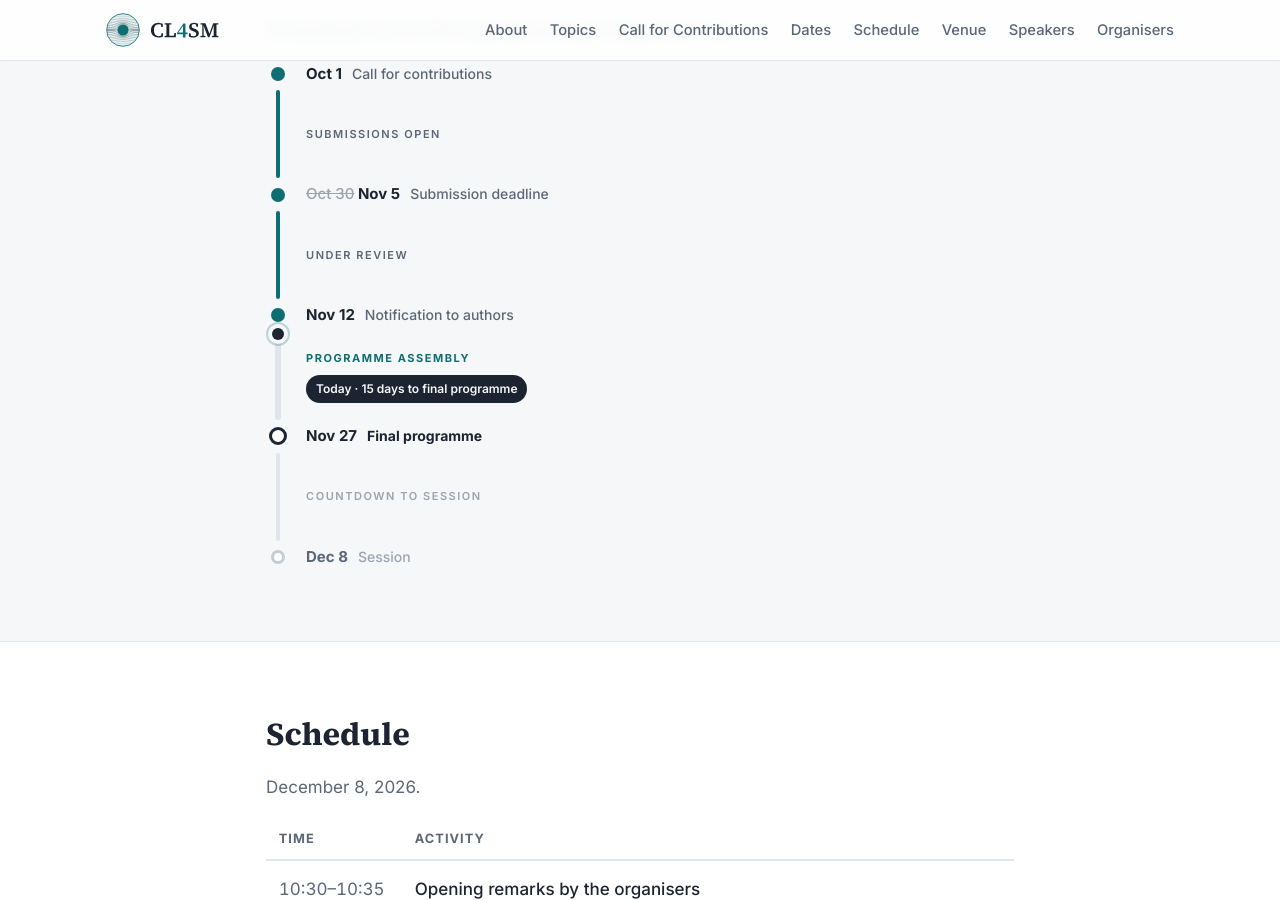
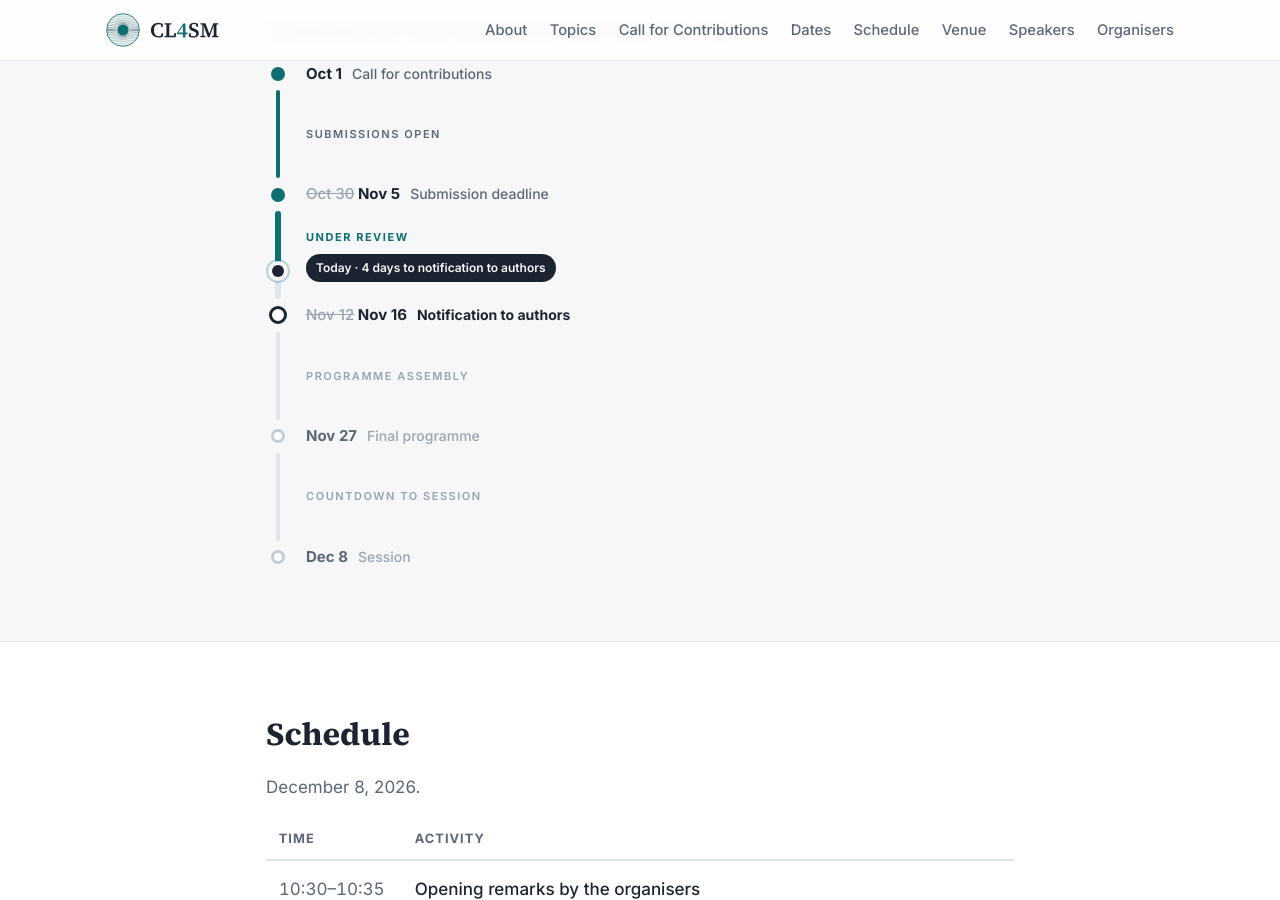
Before and after one commit to badulion/cl4sm_2026, a Jekyll site: the page built from index.html, in a window 1280 px wide and 900 px high, scrolled down 3810 px. Built offline with Jekyll 4.4.1, drawn with Linux system fonts in a browser that asks for light colours.

Commit message:
Move the notification to authors to November 16, 2026
The timeline shows the old date struck through next to the new one.

Co-Authored-By: Claude Opus 5.5 <noreply@anthropic.com>

```diff
--- a/_data/dates.yml
+++ b/_data/dates.yml
@@ -11,7 +11,8 @@
   approx: "Late October 2026"
   phase: Under review
 - event: Notification to authors
-  date: "November 12, 2026"
+  date: "November 16, 2026"
+  was: "November 12, 2026"
   approx: "Mid-November 2026"
   phase: Programme assembly
 - event: Final programme
```
